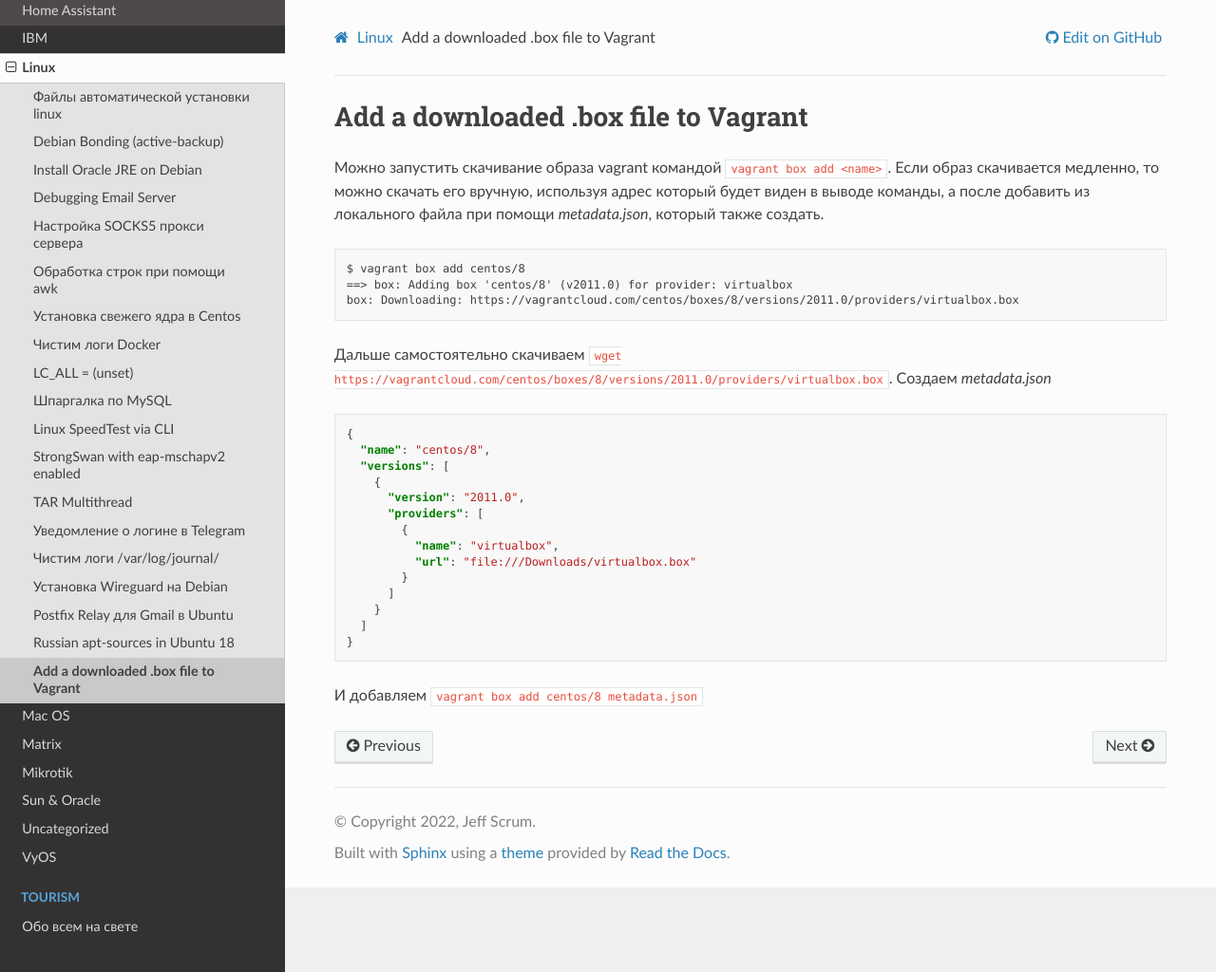
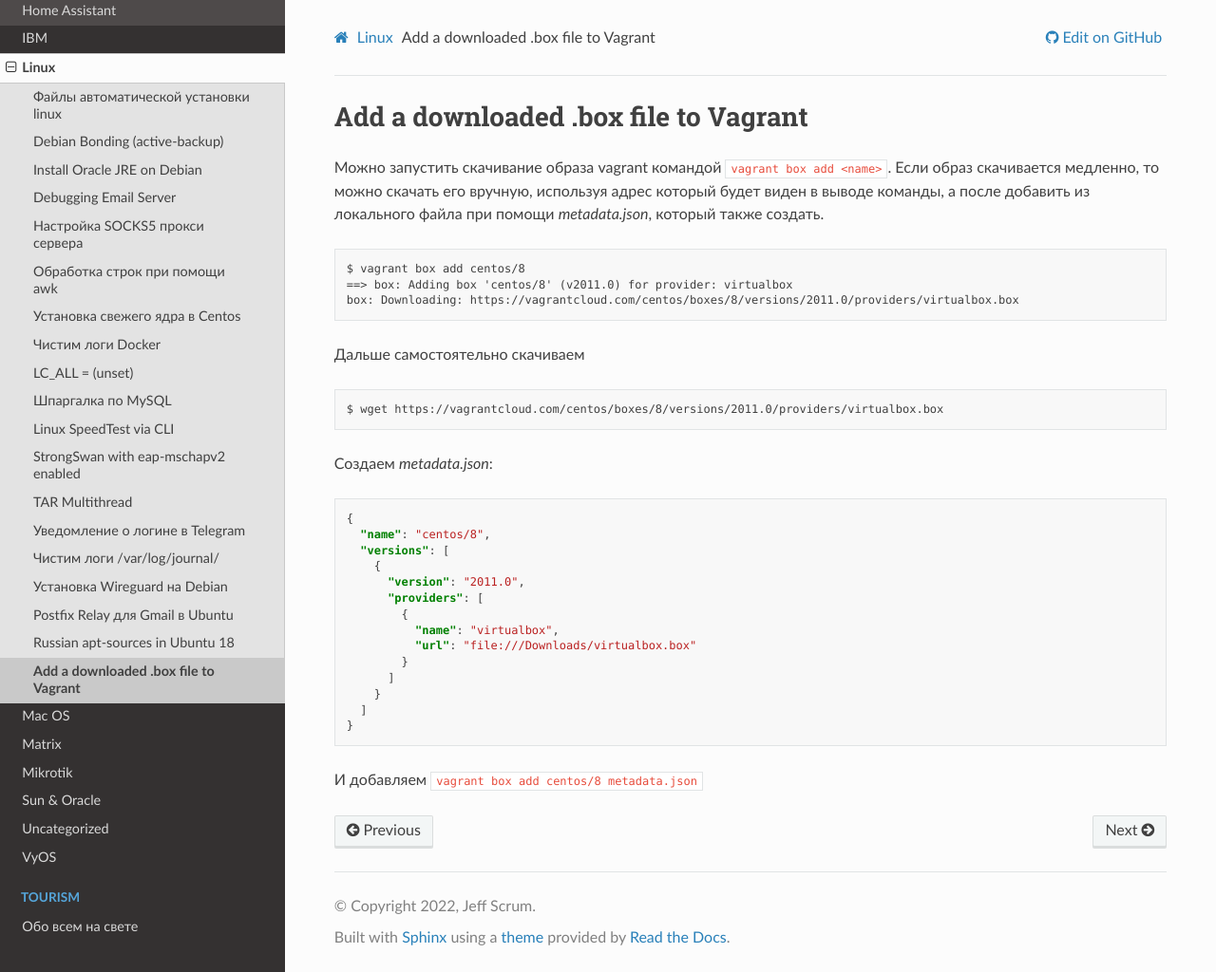
Before and after one commit to jeffscrum/jeffscrum.github.io, a Sphinx documentation site: the page built from source/linux/vagrant-add-box-manual.rst, in a window 1280 px wide and 1024 px high. Shown: the whole window at 95% size. Built offline with Sphinx 7.4.7 and the Read the Docs theme 2.0.0, drawn with Linux system fonts in a browser that asks for light colours.

Commit message:
Update vagrant-add-box-manual.rst

```diff
--- a/source/linux/vagrant-add-box-manual.rst
+++ b/source/linux/vagrant-add-box-manual.rst
@@ -16,7 +16,13 @@ Add a downloaded .box file to Vagrant
    ==> box: Adding box 'centos/8' (v2011.0) for provider: virtualbox
    box: Downloading: https://vagrantcloud.com/centos/boxes/8/versions/2011.0/providers/virtualbox.box
 
-Дальше самостоятельно скачиваем ``wget https://vagrantcloud.com/centos/boxes/8/versions/2011.0/providers/virtualbox.box``. Создаем `metadata.json`
+Дальше самостоятельно скачиваем
+
+.. code-block:: none
+
+   $ wget https://vagrantcloud.com/centos/boxes/8/versions/2011.0/providers/virtualbox.box
+
+Создаем `metadata.json`:
 
 .. code-block:: json
 
```
